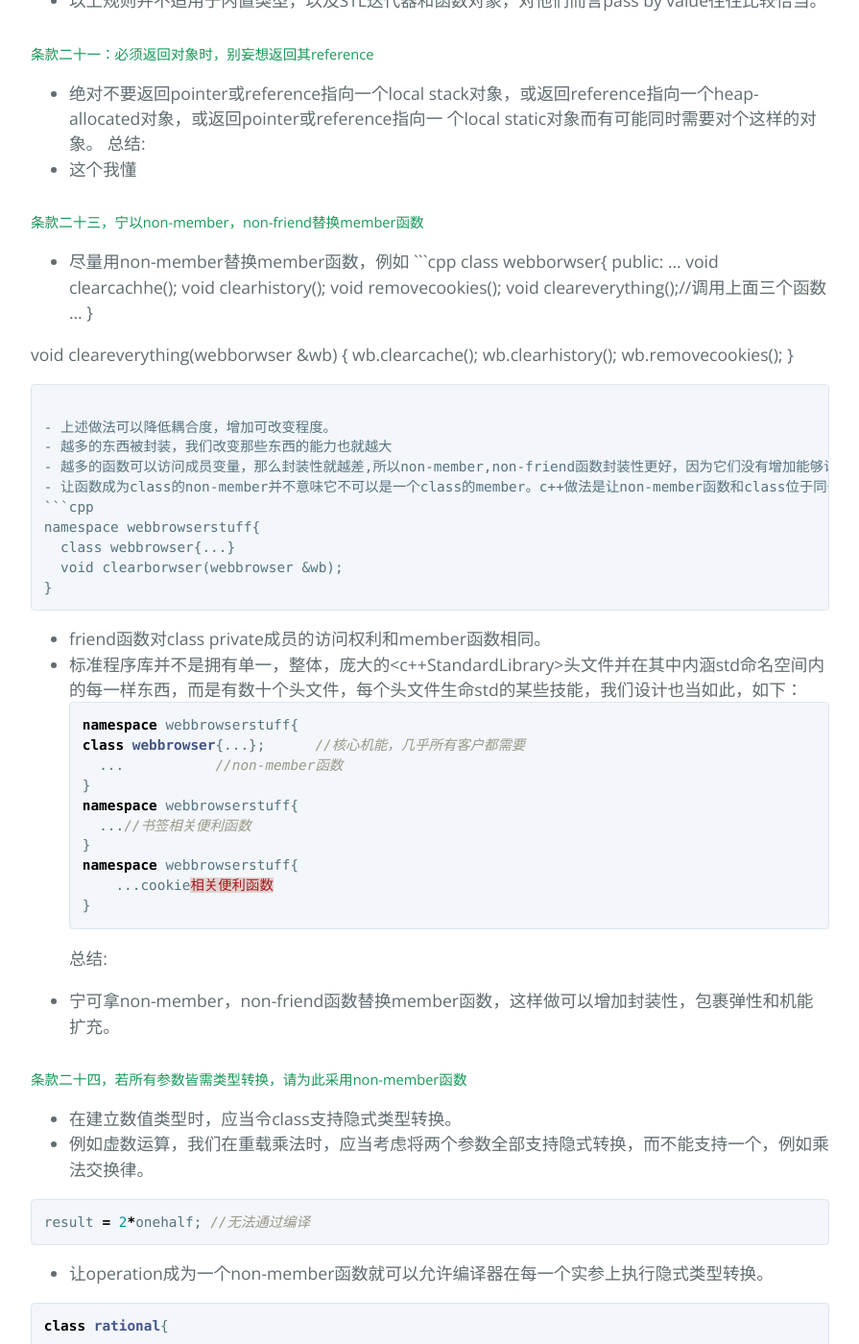
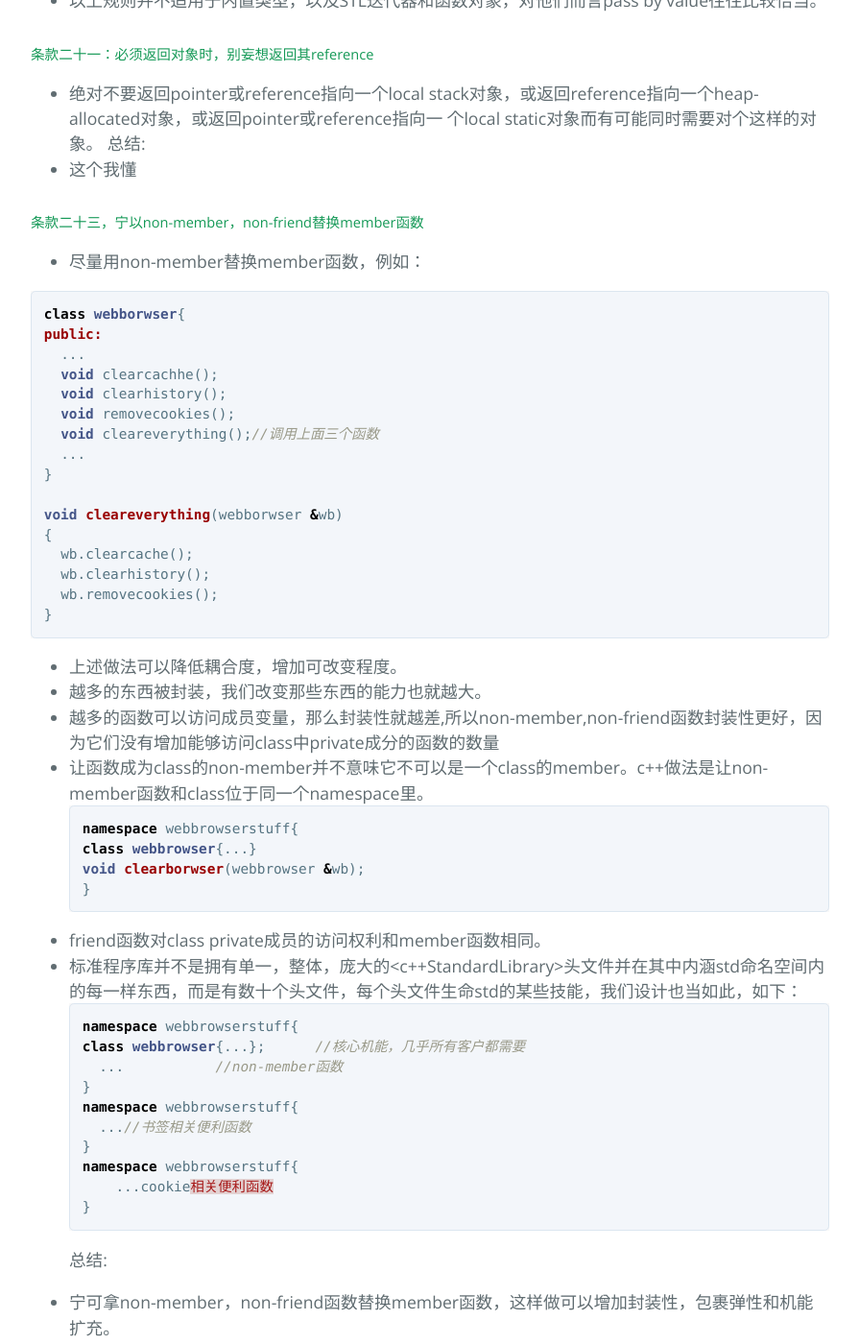
Before and after one commit to cuiyixiao/cuiyixiao.github.io, a Jekyll site: the page built from _posts/2018-01-29-effectivec++.md, in a window 1280 px wide and 1400 px high, scrolled down 11885 px. Shown: the whole window at 96% size, without its empty margins (192-1087 px from the left). Built offline with Jekyll 4.4.1, drawn with Linux system fonts in a browser that asks for light colours; our own code applies the rules of GitHub Pages for plain Markdown files.

````diff
--- a/_posts/2018-01-29-effectivec++.md
+++ b/_posts/2018-01-29-effectivec++.md
@@ -467,7 +467,8 @@ PrintNameAndDisplay(wwsb);
 - 这个我懂
 
 ##### 条款二十三，宁以non-member，non-friend替换member函数
-- 尽量用non-member替换member函数，例如
+- 尽量用non-member替换member函数，例如：
+
 ```cpp
 class webborwser{
 public:
@@ -488,9 +489,9 @@ void cleareverything(webborwser &wb)
 ```
 
 - 上述做法可以降低耦合度，增加可改变程度。
-- 越多的东西被封装，我们改变那些东西的能力也就越大
+- 越多的东西被封装，我们改变那些东西的能力也就越大。
 - 越多的函数可以访问成员变量，那么封装性就越差,所以non-member,non-friend函数封装性更好，因为它们没有增加能够访问class中private成分的函数的数量
-- 让函数成为class的non-member并不意味它不可以是一个class的member。c++做法是让non-member函数和class位于同一个namespace里
+- 让函数成为class的non-member并不意味它不可以是一个class的member。c++做法是让non-member函数和class位于同一个namespace里。
 ```cpp
 namespace webbrowserstuff{
   class webbrowser{...}
````
